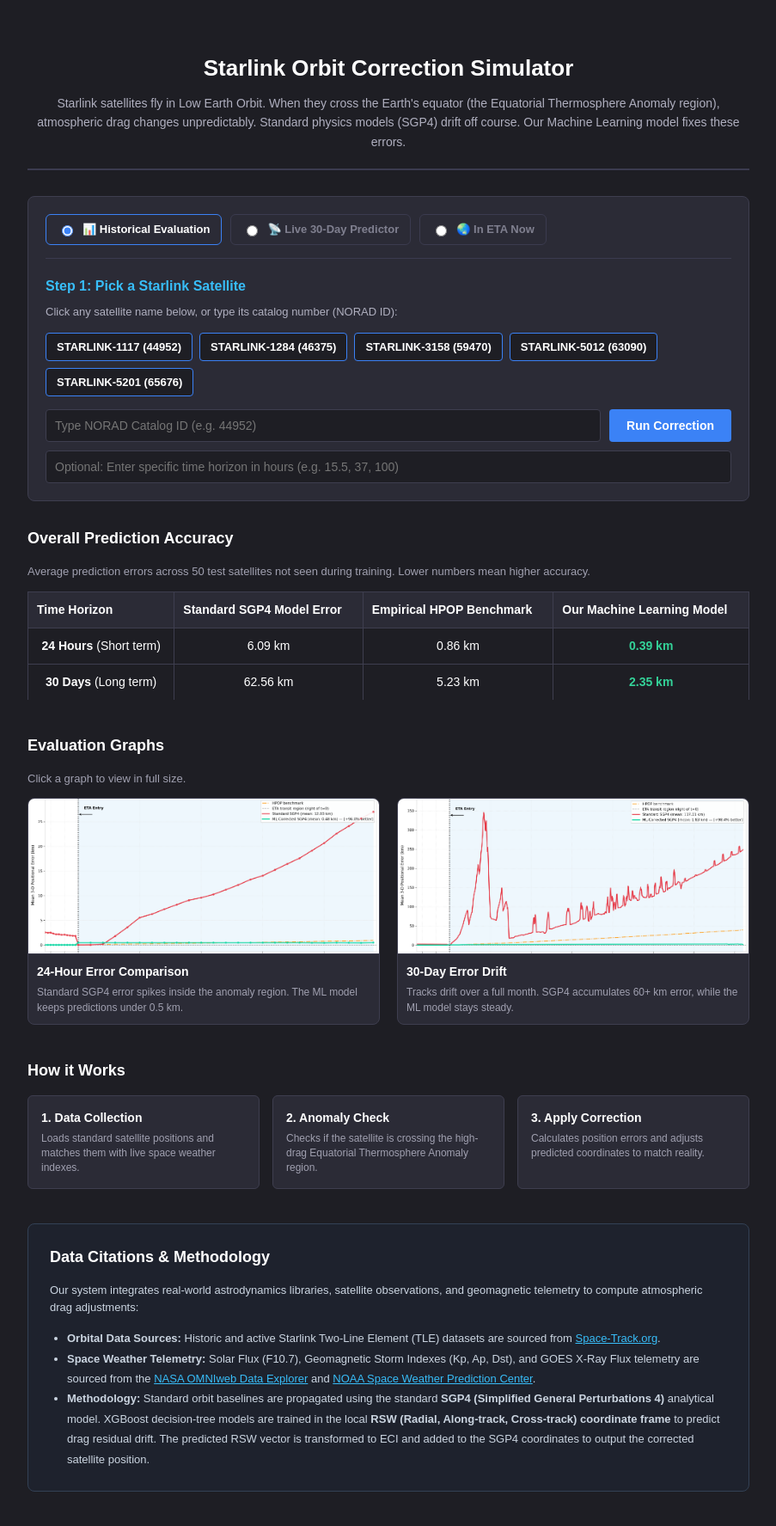
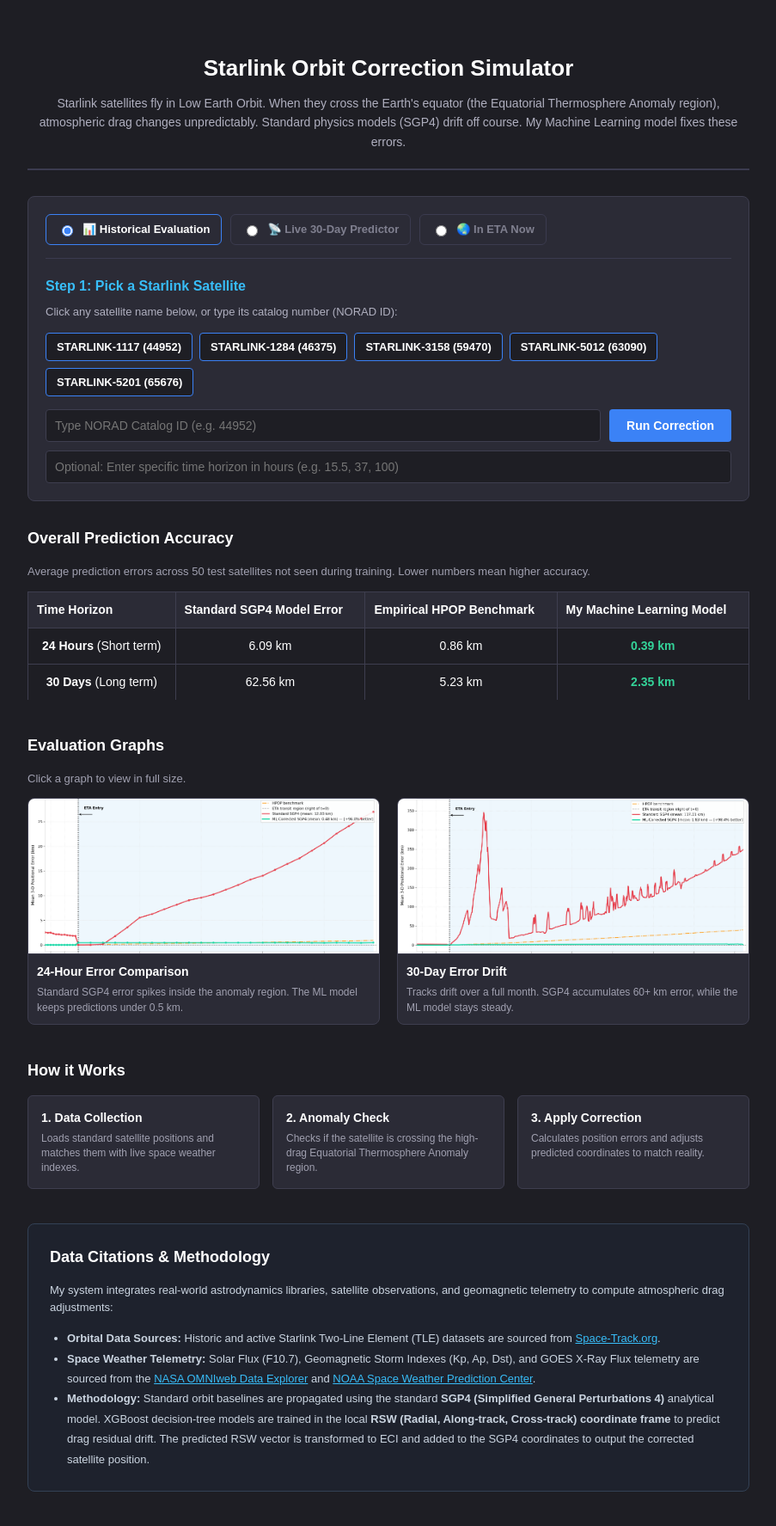
Before and after one commit to RakanCoder67/ETA_PREDICTION, a FastAPI app: page / in a window 1280 px wide. Shown: the top 1775 px of the page at 86% size, without its empty margins (188-1091 px from the left). Run offline with FastAPI, Linux system fonts and the light colour scheme.

Commit message:
Update site text from 'Our' to 'My'

```diff
--- a/templates/index.html
+++ b/templates/index.html
@@ -433,7 +433,7 @@
     <!-- HEADER -->
     <header>
       <h1>Starlink Orbit Correction Simulator</h1>
-      <p>Starlink satellites fly in Low Earth Orbit. When they cross the Earth's equator (the Equatorial Thermosphere Anomaly region), atmospheric drag changes unpredictably. Standard physics models (SGP4) drift off course. Our Machine Learning model fixes these errors.</p>
+      <p>Starlink satellites fly in Low Earth Orbit. When they cross the Earth's equator (the Equatorial Thermosphere Anomaly region), atmospheric drag changes unpredictably. Standard physics models (SGP4) drift off course. My Machine Learning model fixes these errors.</p>
     </header>
 
     <!-- SIMULATOR TOOL -->
@@ -533,7 +533,7 @@
         </div>
 
         <div class="chart-explanation">
-          <strong>What this chart shows:</strong> The blue line shows how many kilometers our Machine Learning model adjusted the satellite's position to keep it accurate over time. Higher numbers mean standard physics formulas drifted off course and our model corrected them.
+          <strong>What this chart shows:</strong> The blue line shows how many kilometers my Machine Learning model adjusted the satellite's position to keep it accurate over time. Higher numbers mean standard physics formulas drifted off course and my model corrected them.
         </div>
 
         <!-- Toggle raw coordinates -->
@@ -605,7 +605,7 @@
             <th>Time Horizon</th>
             <th>Standard SGP4 Model Error</th>
             <th>Empirical HPOP Benchmark</th>
-            <th>Our Machine Learning Model</th>
+            <th>My Machine Learning Model</th>
           </tr>
         </thead>
         <tbody>
@@ -674,7 +674,7 @@
     <section class="compare-section" style="margin-top: 40px; background-color: rgba(30, 41, 59, 0.4); border: 1px solid #334155; padding: 25px; border-radius: 8px; text-align: left;">
       <h2 style="margin-top: 0; color: #ffffff; text-align: left;">Data Citations &amp; Methodology</h2>
       <p style="font-size: 13px; color: #cbd5e1; line-height: 1.6;">
-        Our system integrates real-world astrodynamics libraries, satellite observations, and geomagnetic telemetry to compute atmospheric drag adjustments:
+        My system integrates real-world astrodynamics libraries, satellite observations, and geomagnetic telemetry to compute atmospheric drag adjustments:
       </p>
       <ul style="color: #cbd5e1; font-size: 13px; padding-left: 20px; line-height: 1.8; margin-bottom: 0; text-align: left;">
         <li><strong>Orbital Data Sources:</strong> Historic and active Starlink Two-Line Element (TLE) datasets are sourced from <a href="https://www.space-track.org" target="_blank" style="color: #38bdf8; text-decoration: underline;">Space-Track.org</a>.</li>
```
